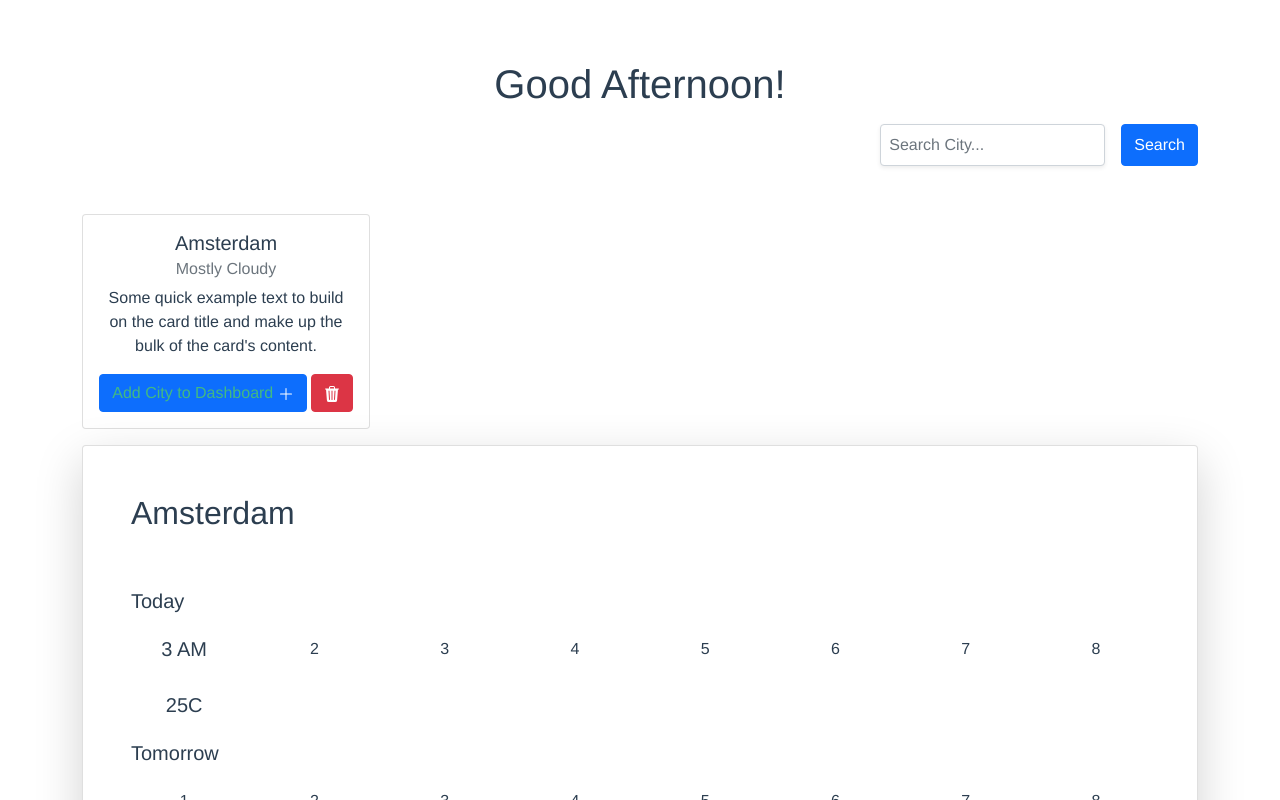
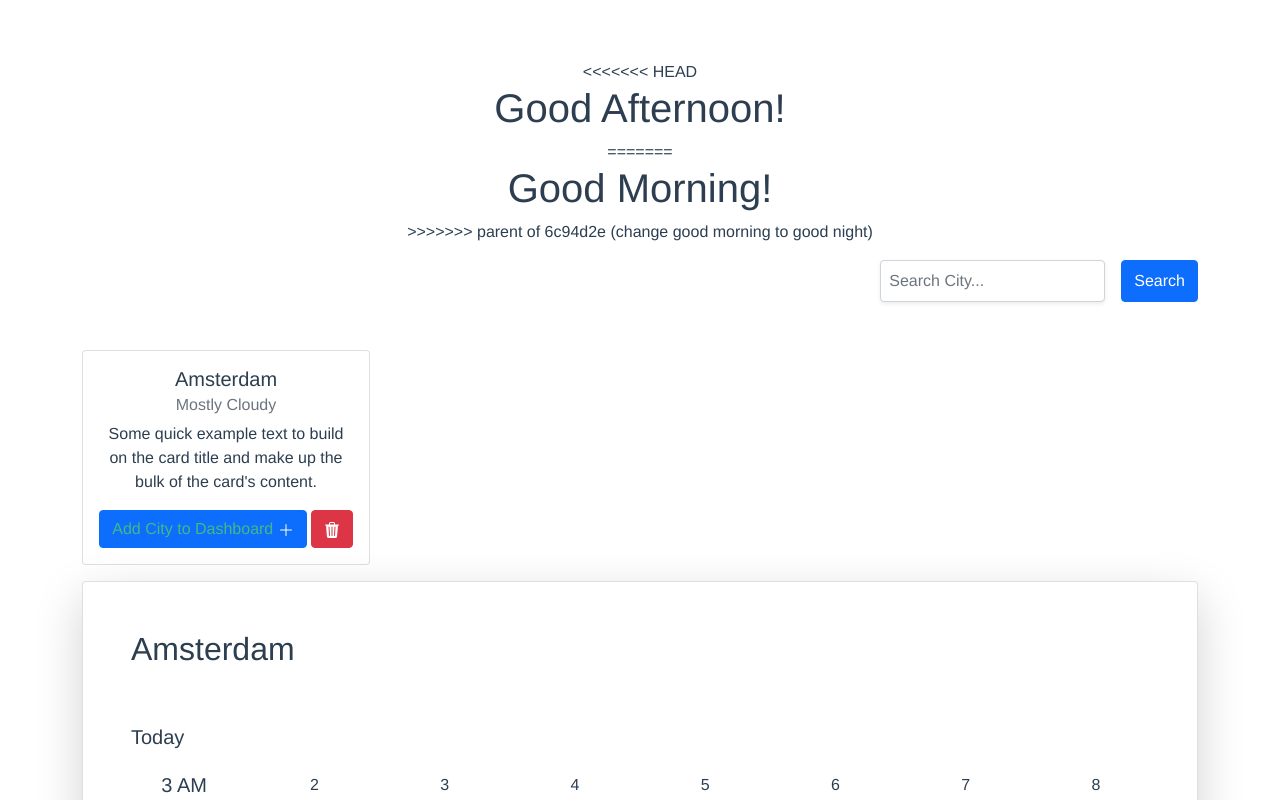
Before and after one commit to rcohalim/javascript-vue-exercise, a Vue app: page / in a window 1280 px wide. Shown: the top 800 px of the page. Built offline with nearby package versions, Linux system fonts and the light colour scheme.

Commit message:
Update App.vue

```diff
--- a/src/App.vue
+++ b/src/App.vue
@@ -2,7 +2,11 @@
   <div id="app">
     <div class="container-lg container">
       <div class="title-container">
+<<<<<<< HEAD
         <h1 class="title text-center">Good Afternoon!</h1>
+=======
+        <h1 class="title text-center">Good Morning!</h1>
+>>>>>>> parent of 6c94d2e (change good morning to good night)
       </div>
 
       <div class="form-container d-flex mt-3 mb-5 justify-content-end">
```
